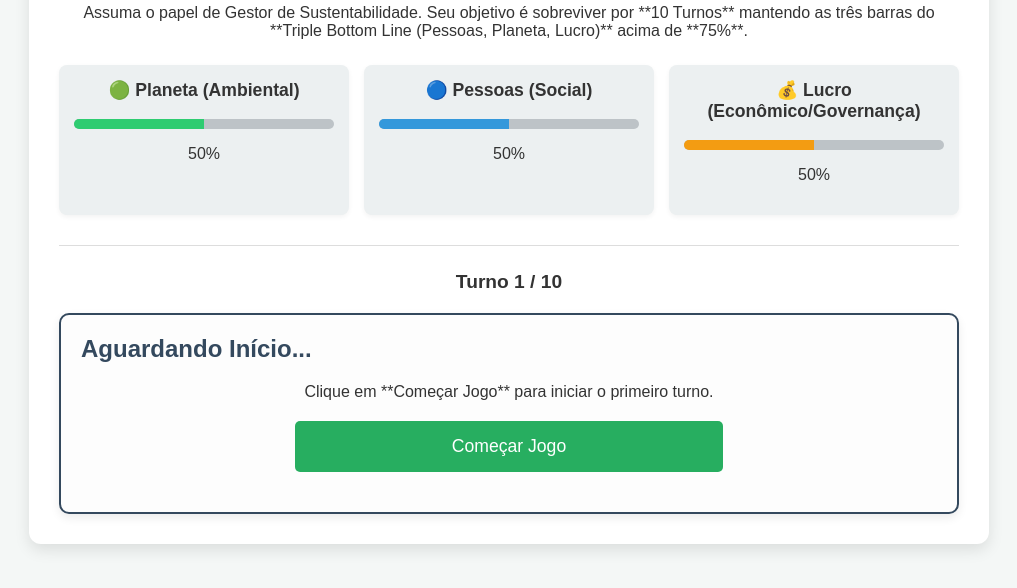
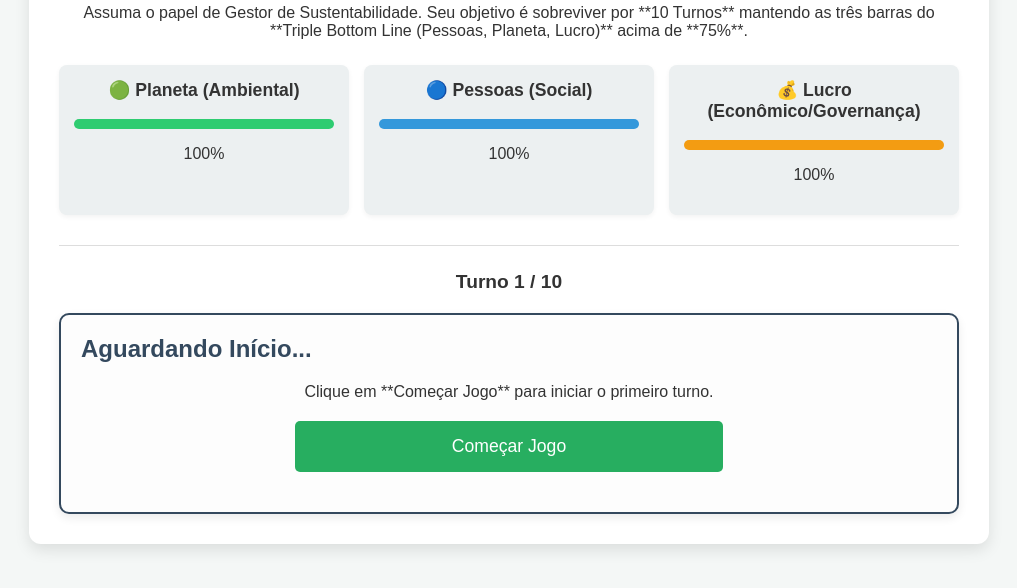
Before and after one commit to pagessgcn/desafiogame, a plain HTML site: page index.html in a window 1280 px wide. Shown: the part 130-718 px from the top of the page, without its empty margins (131-1148 px from the left). Drawn offline with Linux system fonts and the light colour scheme.

Commit message:
Set initial values to 100% for all indicators

```diff
--- a/index.html
+++ b/index.html
@@ -164,18 +164,18 @@
         <div class="indicators">
             <div class="indicator-bar planeta">
                 <h3>🟢 Planeta (Ambiental)</h3>
-                <div class="bar-container"><div id="planeta-bar" class="bar" style="width: 50%;"></div></div>
-                <p id="planeta-value">50%</p>
+                <div class="bar-container"><div id="planeta-bar" class="bar" style="width: 100%;"></div></div>
+                <p id="planeta-value">100%</p>
             </div>
             <div class="indicator-bar pessoas">
                 <h3>🔵 Pessoas (Social)</h3>
-                <div class="bar-container"><div id="pessoas-bar" class="bar" style="width: 50%;"></div></div>
-                <p id="pessoas-value">50%</p>
+                <div class="bar-container"><div id="pessoas-bar" class="bar" style="width: 100%;"></div></div>
+                <p id="pessoas-value">100%</p>
             </div>
             <div class="indicator-bar lucro">
                 <h3>💰 Lucro (Econômico/Governança)</h3>
-                <div class="bar-container"><div id="lucro-bar" class="bar" style="width: 50%;"></div></div>
-                <p id="lucro-value">50%</p>
+                <div class="bar-container"><div id="lucro-bar" class="bar" style="width: 100%;"></div></div>
+                <p id="lucro-value">100%</p>
             </div>
         </div>
 
@@ -413,9 +413,10 @@
 
         // Estado do Jogo
         let status = {
-            planeta: 50,
-            pessoas: 50,
-            lucro: 50,
+            // AS PORCENTAGENS INICIAM EM 100% AQUI
+            planeta: 100,
+            pessoas: 100,
+            lucro: 100,
             turno: 1,
             vitoria: 10,
             minimoParaVencer: 75,
@@ -676,9 +677,10 @@
 
         function startGame() {
             status.gameActive = true;
-            status.planeta = 50;
-            status.pessoas = 50;
-            status.lucro = 50;
+            // ATUALIZAÇÃO: Inicia em 100%
+            status.planeta = 100;
+            status.pessoas = 100;
+            status.lucro = 100;
             status.turno = 1;
             elements.gameOverScreen.style.display = 'none';
             elements.winScreen.style.display = 'none';
```
